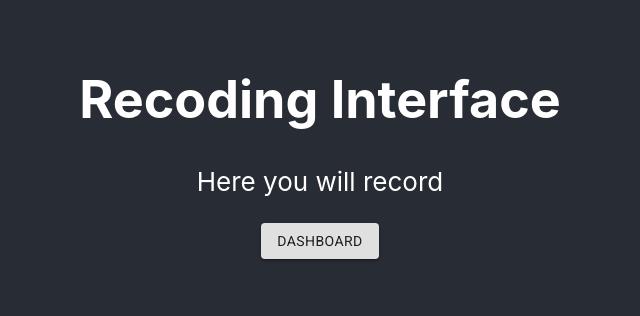
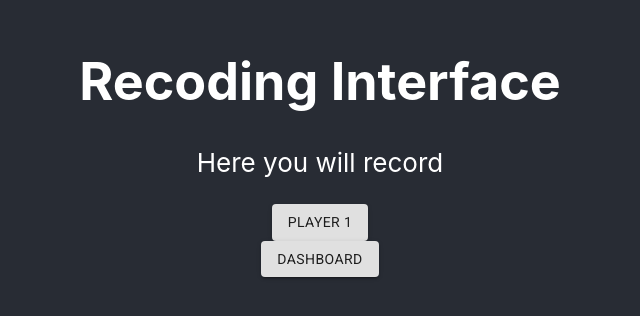
Before and after one commit to TaylorZowtuk/measure-what-matters, a React (Create React App) app in the folder frontend/: page /recording in a window 1280 px wide. Shown: the part 254-570 px from the top of the page, without its empty margins (320-960 px from the left). Built offline with nearby package versions, Linux system fonts and the light colour scheme.

Commit message:
Include react-draggable and add player component

```diff
--- a/frontend/package.json
+++ b/frontend/package.json
@@ -15,6 +15,7 @@
     "fontsource-roboto": "^3.0.3",
     "react": "^16.13.1",
     "react-dom": "^16.13.1",
+    "react-draggable": "^4.4.3",
     "react-router-dom": "^5.2.0",
     "react-scripts": "3.4.3",
     "typescript": "^3.7.5"
--- /dev/null
+++ b/frontend/src/components/Player.tsx
@@ -0,0 +1,17 @@
+import React from 'react';
+import Draggable from "react-draggable";
+import Button from '@material-ui/core/Button';
+
+class Player extends React.Component {
+    render () {
+        return(
+        <div className='player'>
+            <Draggable position={{x: 0, y: 0}}>
+                <Button variant="contained">Player 1</Button>
+            </Draggable>
+        </div>
+        )
+    }
+}
+
+export default Player;
--- a/frontend/src/components/Recording.page.tsx
+++ b/frontend/src/components/Recording.page.tsx
@@ -1,12 +1,14 @@
 import React from 'react';
 import { Link } from "react-router-dom";
 import Button from '@material-ui/core/Button';
+import Player from './Player';
 
 
 const Recording = () => (
     <div className='recording'>
       <h1>Recoding Interface</h1>
       <p>Here you will record</p>
+      <Player />
       <Link to="/">
         <Button variant="contained">Dashboard</Button>
       </Link>
```
Also changed, not shown: 1 other file (tests, documents, lock files or other folders).
